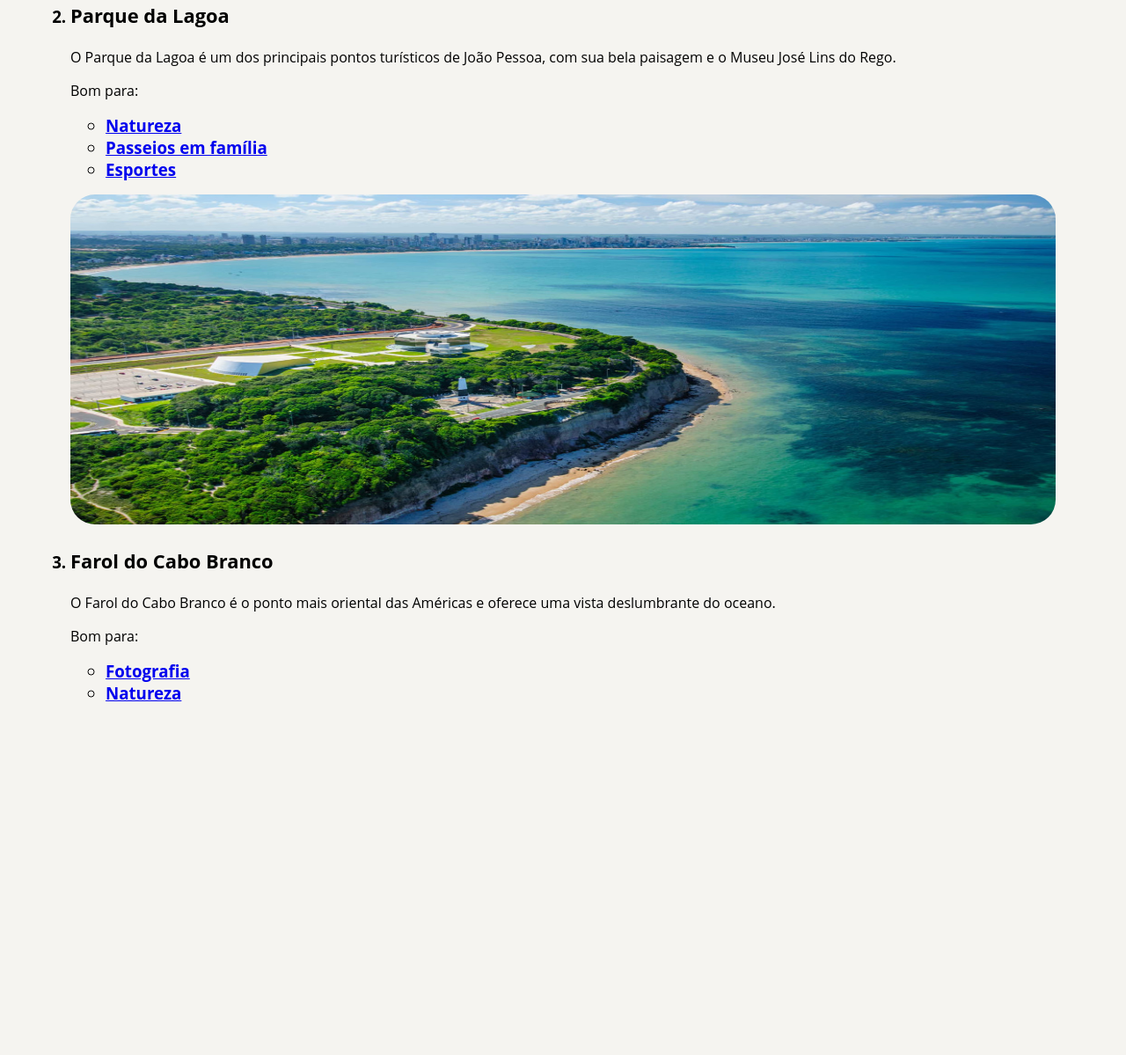
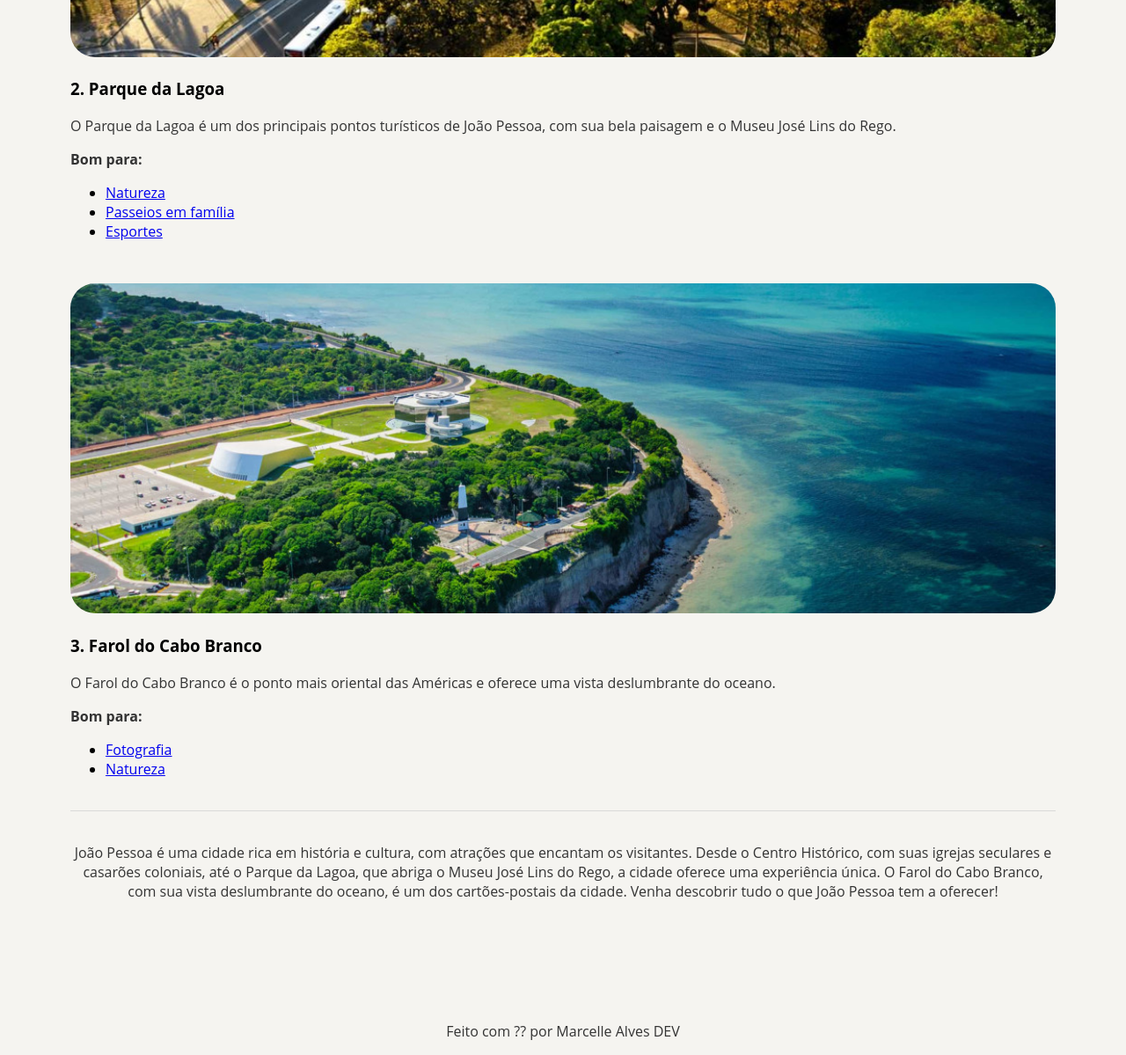
Before and after one commit to devchinninto/N3---Projeto_Local_Turistico, a plain HTML site: page index.html in a window 1280 px wide. Shown: the part 1563-2762 px from the top of the page at 88% size. Before the commit the page ends 2500 px from the top, so only its background shows below. Drawn offline with Linux system fonts and the light colour scheme.

Commit message:
deixando o html mais limpo ; remoção de ol ;

```diff
--- a/index.html
+++ b/index.html
@@ -15,7 +15,7 @@
       </p>
       <h1>Conheça João Pessoa</h1>
       <img src="/assets/main.jpg" alt="João Pessoa">
-      <p class="description">
+      <p class="subtitle">
         João Pessoa é a capital da Paraíba, localizada na região Nordeste do Brasil. Conhecida por suas belas praias, rica história e cultura vibrante, a cidade é um destino turístico popular. Com uma mistura de modernidade e tradição, João Pessoa oferece uma experiência única aos visitantes.
       </p>
     </header>
@@ -24,22 +24,23 @@
 
     <main>
       <article>
+        <section class="highlights">
         <p class="headline">
           Para amantes de história
         </p>
         <h2>Descubra 3 destinos imperdíveis em João Pessoa</h2>
-        <p>
+        <p class="description">
           As atrações históricas da cidade incluem o Centro Histórico, com suas igrejas seculares e casarões coloniais, o Parque da Lagoa, que abriga o Museu José Lins do Rego, e o Farol do Cabo Branco, um dos cartões-postais da cidade.
         </p>
+      </section>
 
-        <ol>
-          <section id="centro-historico">
+      <section class="content">
         <img src="/assets/centro-historico.jpg" alt="Centro histórico de João Pessoa">
-            <li><h3>Centro Histórico</h3></li>
+        <h3>1. Centro Histórico</h3>
         <p>
           O Centro Histórico de João Pessoa é um dos mais bem preservados do Brasil, com suas igrejas seculares e casarões coloniais.
         </p>
-            <p>
+        <p class="tip">
           Bom para:
           <ul>
             <li><a href="#">História</a></li>
@@ -49,38 +50,51 @@
         </p>
       </section>
 
-          <section id="parque-da-lagoa">
+      <section class="content">
         <img src="/assets/parque-da-lagoa.jpg" alt="Parque da Lagoa">
-          <li><h3>Parque da Lagoa</h3></li>
+        <h3>2. Parque da Lagoa</h3>
         <p>
           O Parque da Lagoa é um dos principais pontos turísticos de João Pessoa, com sua bela paisagem e o Museu José Lins do Rego.
         </p>
-            <p>Bom para:
+        <p class="tip">
+          Bom para:
           <ul>
             <li><a href="#">Natureza</a></li>
             <li><a href="#">Passeios em família</a></li>
             <li><a href="#">Esportes</a></li>
           </ul>
         </p>
-
       </section>
 
-          <section id="farol-do-cabo-branco">
+      <section class="content">
         <img src="/assets/farol-cabo-branco.jpg" alt="Farol do Cabo Branco">
-            <li><h3>Farol do Cabo Branco</h3></li>
+        <h3>3. Farol do Cabo Branco</h3>
         <p>
           O Farol do Cabo Branco é o ponto mais oriental das Américas e oferece uma vista deslumbrante do oceano.
         </p>
-            <p>Bom para:
+        <p class="tip">
+          Bom para:
           <ul>
             <li><a href="#">Fotografia</a></li>
             <li><a href="#">Natureza</a></li>
           </ul>
         </p>
     </section>
-        </ol>
+
+
+        <div class="divider"></div>
+
+          <p class="summary-text">
+            João Pessoa é uma cidade rica em história e cultura, com atrações que encantam os visitantes. Desde o Centro Histórico, com suas igrejas seculares e casarões coloniais, até o Parque da Lagoa, que abriga o Museu José Lins do Rego, a cidade oferece uma experiência única. O Farol do Cabo Branco, com sua vista deslumbrante do oceano, é um dos cartões-postais da cidade. Venha descobrir tudo o que João Pessoa tem a oferecer!
+          </p>
+        </div>
         </article>
     </main>
   </div>
+
+  <footer>
+    <p>Feito com ?? por Marcelle Alves DEV</p>
+  </footer>
+
   </body>
 </html>
--- a/style.css
+++ b/style.css
@@ -8,6 +8,11 @@ body {
   width: 1120px;
   margin: 80px auto 137px auto;
   }
+
+p {
+  color: #333;
+  font-size: 16px;
+}
 
 .headline {
   text-transform: uppercase;
@@ -20,17 +25,17 @@ header h1 {
   margin-top: 8px;
 }
 
-.description {
+.subtitle {
   margin-top: 24px;
-  color: #333;
+  /* color: #333; */
   font-size: 16px;
   text-align: center;
   font-style: italic;
 }
 
-header img, article img {
+header img {
   width: 100%;
-  height: 375px;
+  height: 660px;
   border-radius: 28px;
   margin-top: 40px;
 }
@@ -46,24 +51,55 @@ header {
   background-color: #d9d9d9;
 }
 
+section, article {
+  margin: 0;
+  padding: 0;
+}
+
+.highlights {
+  margin-top: 64px;
+  margin-bottom: 64px;
+}
+
+
+article img {
+    width: 100%;
+    height: 375px;
+    border-radius: 28px;
+    object-fit: cover;
+}
+
 article ol {
   margin-left: 0;
   padding-left: 0;
 }
 
 article ol li {
-  margin-left: 0;
+  margin-left: 0px;
   padding-left: 0;
   font-size: 1.17em; /* tamanho padrão de um <h3> */
   font-weight: bold;
 }
 
-section, article {
-  margin: 0;
-  padding: 0;
+ol {
+  color: red;
 }
 
- article img {
-  margin-top: 44px;
-  margin: 0;
+.tip {
+  font-weight: bold;
 }
+
+section + section {
+  margin-top: 48px;
+}
+
+.summary-text {
+  width: 100%;
+  max-width: 1120px;
+  text-align: center;
+}
+
+footer {
+  text-align: center;
+  font-size: 16px;
+}
```
Lines whose indentation alone changed are shown as unchanged.
